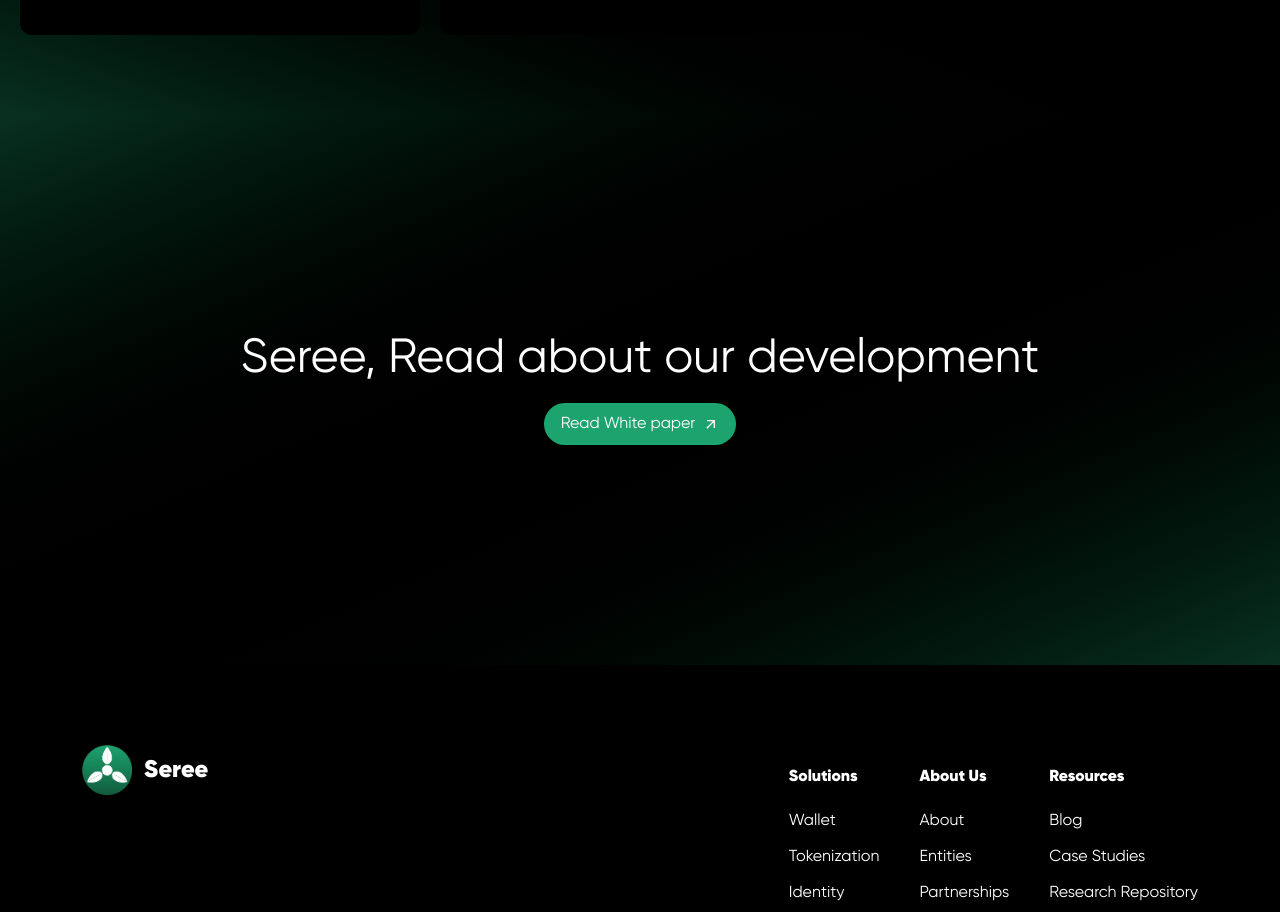
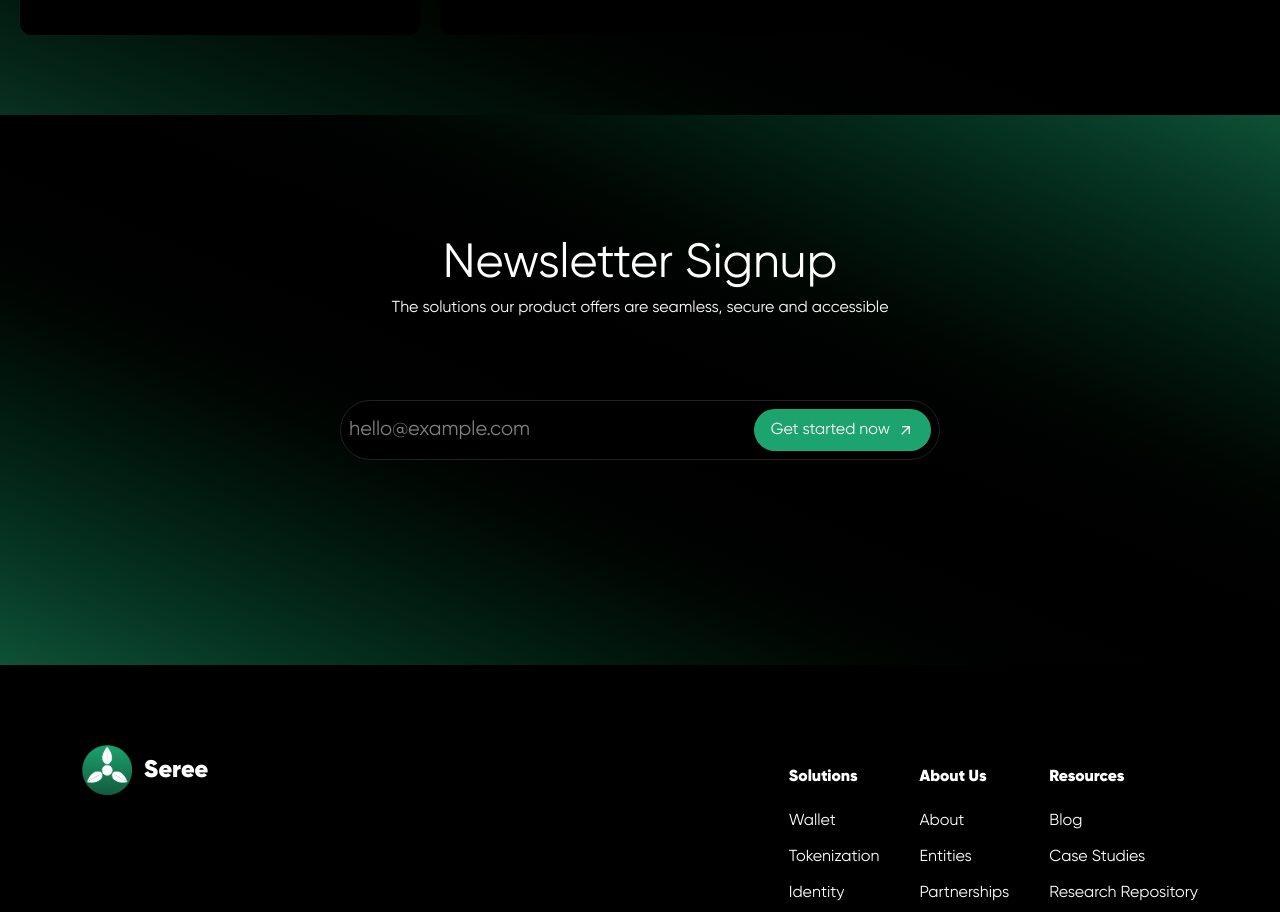
Before and after one commit to 0xsereel/website, a React (Vite) app: page /blog in a window 1280 px wide. Shown: the part 847-1759 px from the top of the page. Built offline with nearby package versions, Linux system fonts and the light colour scheme.

Commit message:
added newsletter to the blog page

```diff
--- a/src/components/Blog/BlogPageContent.tsx
+++ b/src/components/Blog/BlogPageContent.tsx
@@ -1,7 +1,6 @@
-import { Button } from "../Button/Button";
 import blogs from "../../Blog Data/Blogs.json";
 import { Link } from "react-router-dom";
-
+import { NewsLetter } from "../Home/NewsLetter";
 interface Blog {
   id: number;
   title: string;
@@ -64,21 +63,7 @@ export const BlogPageContent = () => {
 
       {/* Before footer */}
 
-      <section className="w-full flex items-center justify-center py-20 bg-gradient-to-br from-[#1CA36E]/30 via-black  to-[#1CA36E]/30 h-[550px]">
-        <div className="w-[95%] mx-auto flex justify-center items-center flex-col">
-          {/* Title */}
-          <div className="w-full flex items-center justify-center flex-col">
-            <h3 className="lg:text-5xl text-3xl text-center">
-              Seree, Read about our development
-            </h3>
-            <p className="mt-2 text-center"></p>
-          </div>
-
-          <div className="mt-3">
-            <Button>Read White paper</Button>
-          </div>
-        </div>
-      </section>
+      <NewsLetter />
     </div>
   );
 };
```
